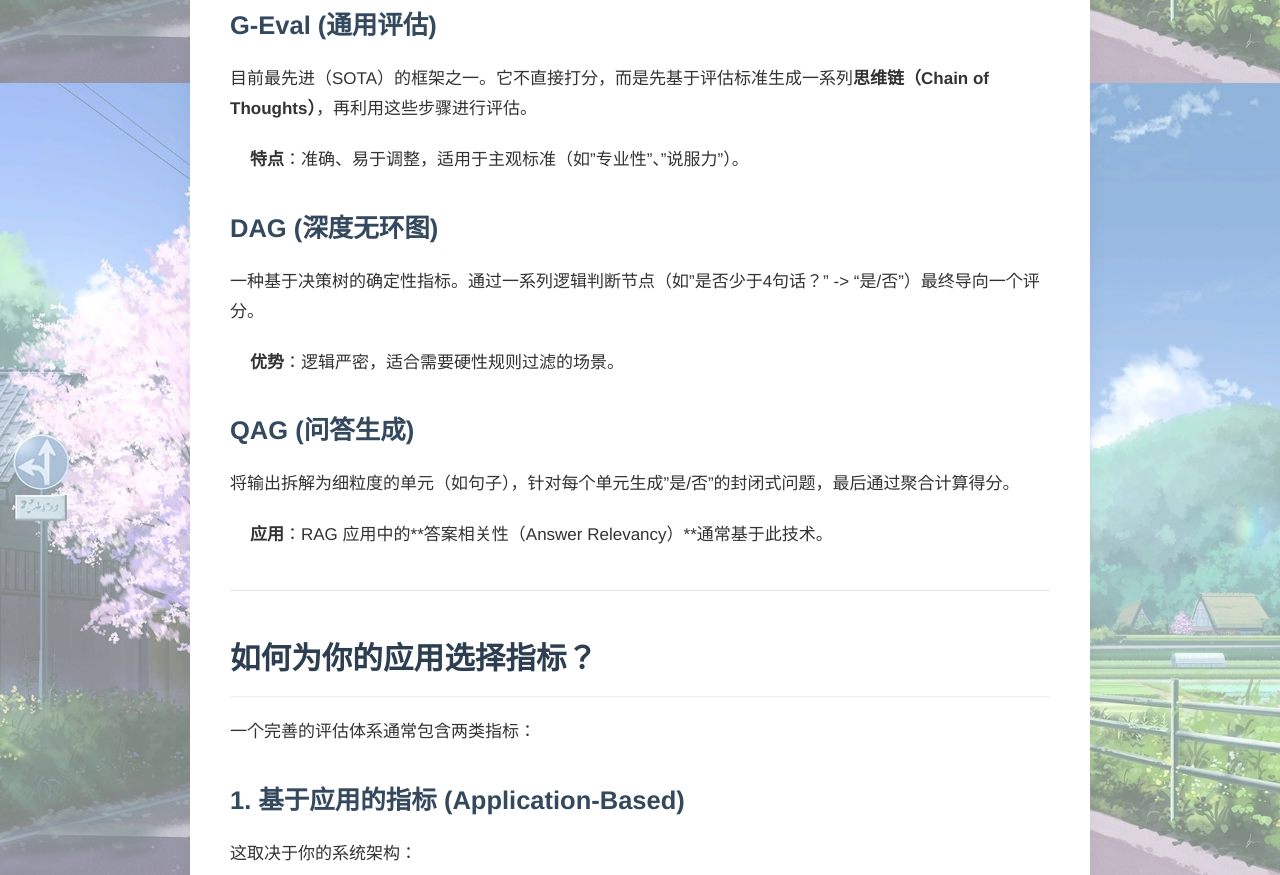
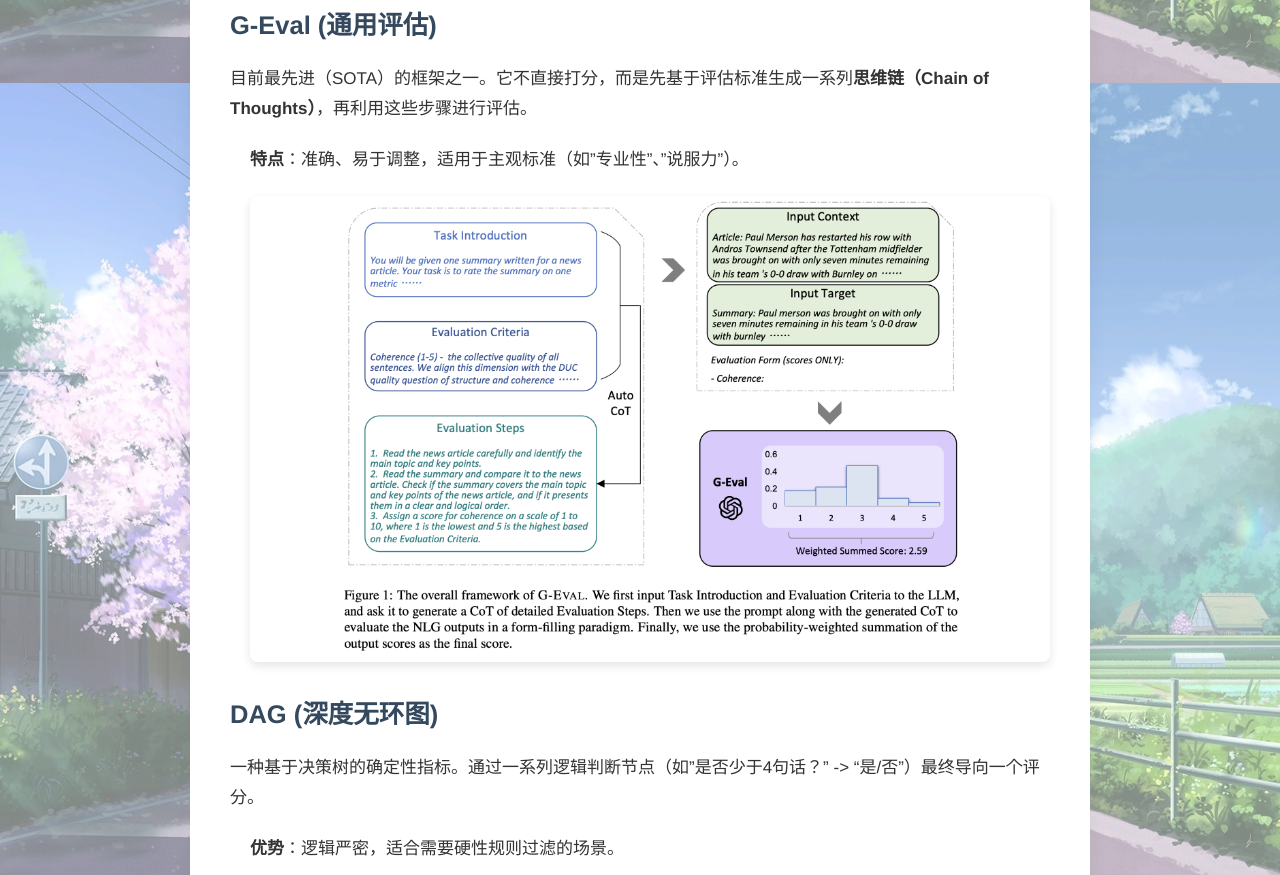
Before and after one commit to Kangzhezhe/burgerkang, a plain HTML site: page 2026/01/14/LLM-as-a-Judge-Metrics/index.html in a window 1280 px wide. Shown: the part 2317-3192 px from the top of the page. Drawn offline with Linux system fonts and the light colour scheme.

Commit message:
Site updated: 2026-01-14 20:33:40

```diff
--- a/2026/01/14/LLM-as-a-Judge-Metrics/index.html
+++ b/2026/01/14/LLM-as-a-Judge-Metrics/index.html
@@ -97,11 +97,11 @@
 <h2 id="核心技术与算法"><a href="#核心技术与算法" class="headerlink" title="核心技术与算法"></a>核心技术与算法</h2><p>为了解决 LLM 评判可能出现的偏见（Bias）和不稳定性（Reliability），业界演化出了多种高级算法：</p>
 <h3 id="G-Eval-通用评估"><a href="#G-Eval-通用评估" class="headerlink" title="G-Eval (通用评估)"></a>G-Eval (通用评估)</h3><p>目前最先进（SOTA）的框架之一。它不直接打分，而是先基于评估标准生成一系列<strong>思维链（Chain of Thoughts）</strong>，再利用这些步骤进行评估。</p>
 <ul>
-<li><strong>特点</strong>：准确、易于调整，适用于主观标准（如”专业性”、”说服力”）。</li>
+<li><strong>特点</strong>：准确、易于调整，适用于主观标准（如”专业性”、”说服力”）。<br><img src="/burgerkang/2026/01/14/LLM-as-a-Judge-Metrics/image.png" alt="alt text"></li>
 </ul>
 <h3 id="DAG-深度无环图"><a href="#DAG-深度无环图" class="headerlink" title="DAG (深度无环图)"></a>DAG (深度无环图)</h3><p>一种基于决策树的确定性指标。通过一系列逻辑判断节点（如”是否少于4句话？” -&gt; “是&#x2F;否”）最终导向一个评分。</p>
 <ul>
-<li><strong>优势</strong>：逻辑严密，适合需要硬性规则过滤的场景。</li>
+<li><strong>优势</strong>：逻辑严密，适合需要硬性规则过滤的场景。<br><img src="/burgerkang/2026/01/14/LLM-as-a-Judge-Metrics/image-1.png" alt="alt text"></li>
 </ul>
 <h3 id="QAG-问答生成"><a href="#QAG-问答生成" class="headerlink" title="QAG (问答生成)"></a>QAG (问答生成)</h3><p>将输出拆解为细粒度的单元（如句子），针对每个单元生成”是&#x2F;否”的封闭式问题，最后通过聚合计算得分。</p>
 <ul>
```
Also changed, not shown: 2026/01/14/LLM-as-a-Judge-Metrics/image-1.png (added), 2026/01/14/LLM-as-a-Judge-Metrics/image.png (added), images/image.png (added).
